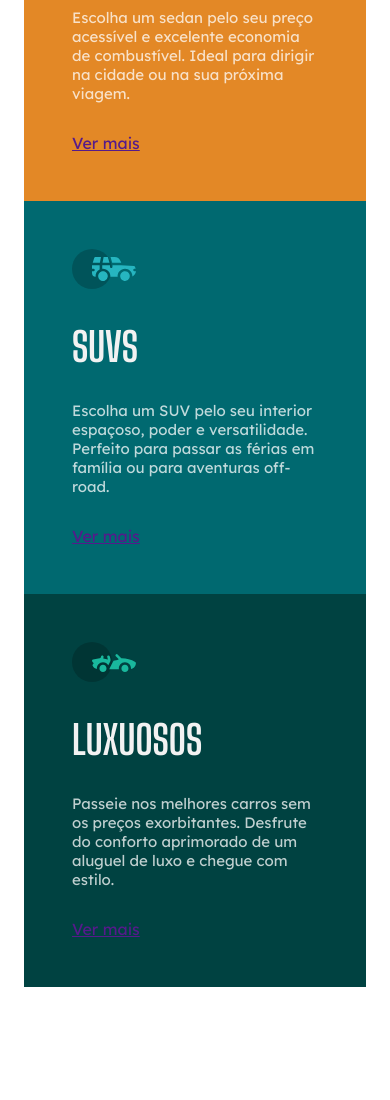
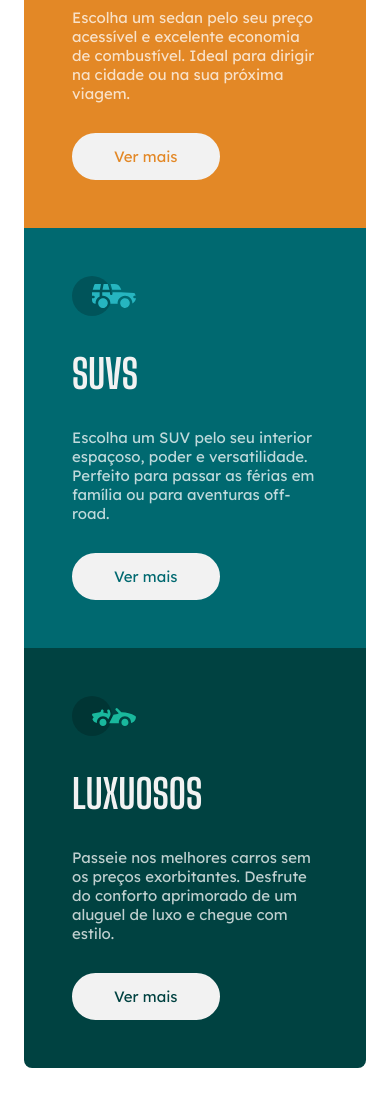
Before and after one commit to gmitostro/carros, a plain HTML site: page index.html in a window 390 px wide. Shown: the part 280-1380 px from the top of the page. Before the commit the page ends 1355 px from the top, so only its background shows below. Drawn offline with Linux system fonts and the light colour scheme.

Commit message:
quase fim mobile

```diff
--- a/index.html
+++ b/index.html
@@ -16,21 +16,21 @@
             <img src="./imagens/icon-sedans.svg" alt="sedan">
             <h2>Sedans</h2>
             <p>Escolha um sedan pelo seu preço acessível e excelente economia de combustível. Ideal para dirigir na cidade ou na sua próxima viagem.</p>
-            <a href="">Ver mais</a>
+            <a href="https://www.webmotors.com.br/sedans">Ver mais</a>
         </section>
 
         <section class="suvs">
             <img src="./imagens/icon-suvs.svg" alt="">
             <h2>SUVs</h2>
             <p>Escolha um SUV pelo seu interior espaçoso, poder e versatilidade. Perfeito para passar as férias em família ou para aventuras off-road.</p>
-            <a href="">Ver mais</a>
+            <a href="https://www.webmotors.com.br/suvs">Ver mais</a>
         </section>
 
         <section class="luxuosos">
             <img src="./imagens/icon-luxury.svg" alt="">
             <h2>Luxuosos</h2>
             <p>Passeie nos melhores carros sem os preços exorbitantes. Desfrute do conforto aprimorado de um aluguel de luxo e chegue com estilo.</p>
-            <a href="">Ver mais</a>
+            <a href="https://www.webmotors.com.br/carros-de-luxo">Ver mais</a>
         </section>
     </main>
 </body>
--- a/style.css
+++ b/style.css
@@ -33,6 +33,14 @@ p {
 
 a {
     font-family: 'Lexend Deca', sans-serif;
+    display: block;
+    text-decoration: none;
+    border: 2px solid var(--gray);
+    width: fit-content;
+    font-size: 0.9375rem;
+    padding: 0.75rem 2.5rem;
+    border-radius: 1.5625rem;
+    background: var(--gray);
 }
 
 section {
@@ -41,6 +49,7 @@ section {
 
 .sedans {
     background: var(--orange);
+    border-radius: 8px 8px 0 0;
 }
 
 .suvs {
@@ -49,4 +58,17 @@ section {
 
 .luxuosos {
     background: var(--dark-cyan);
+    border-radius: 0 0 8px 8px;
 }
+
+.sedans a {
+    color: var(--orange);
+}
+
+.suvs a {
+    color: var(--cyan);
+}
+
+.luxuosos a {
+    color: var(--dark-cyan);
+}
```
